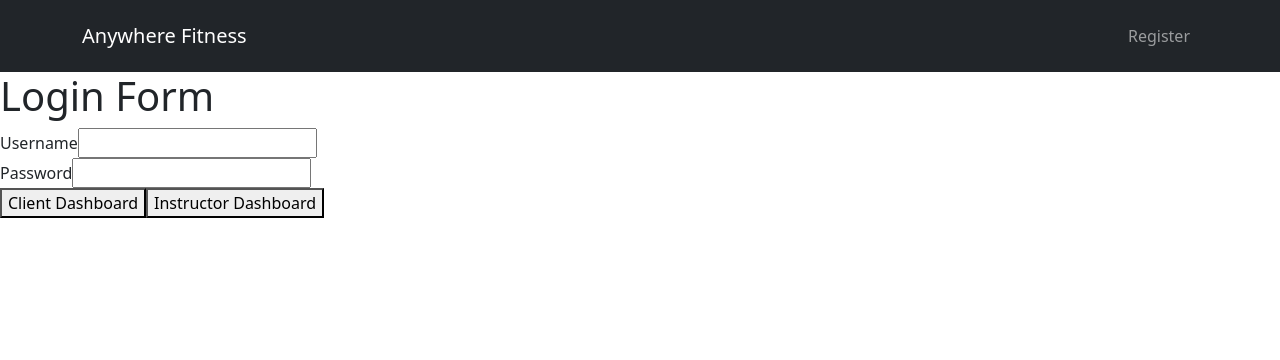
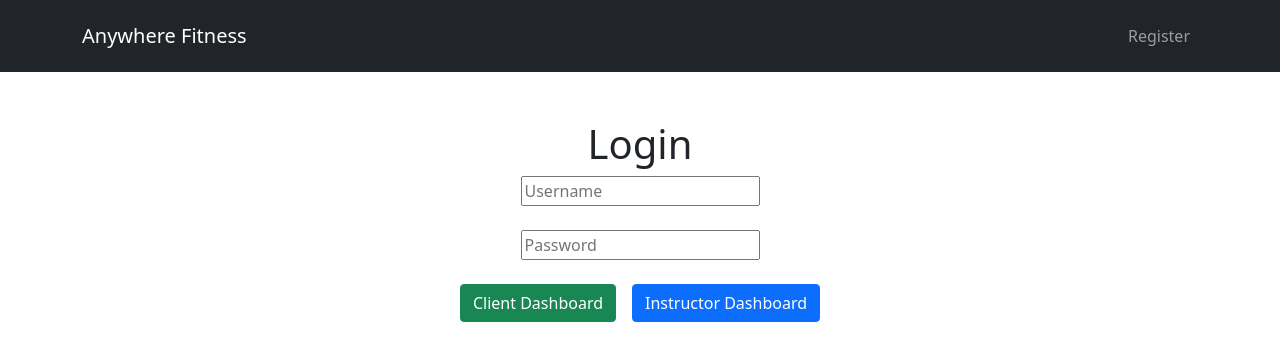
Before and after one commit to AnywhereFitness97/AnywhereFitness, a React (Create React App) app in the folder front-end/: page / in a window 1280 px wide. Shown: the top 360 px of the page. Built offline with nearby package versions, Linux system fonts and the light colour scheme.

Commit message:
styled login form

```diff
--- a/front-end/src/App.css
+++ b/front-end/src/App.css
@@ -37,6 +37,16 @@
   }
 }
 
-.heightBig {
-  height: 4000px;
+.username-error {
+  color: red;
+  position: absolute;
+  font-size: 10px;
+  transform: translate(-40px, 29px);
 }
+
+.password-error {
+  color: red;
+  position: absolute;
+  font-size: 10px;
+  transform: translate(-40px, 83px);
+}
--- a/front-end/src/components/forms/Login.jsx
+++ b/front-end/src/components/forms/Login.jsx
@@ -35,37 +35,46 @@ const Login = () => {
   };
 
   return (
-    <div>
-      <h1>Login Form</h1>
-      <form>
-        <label>
-          Username
+    <section className="py-5">
+      <div className="container">
+        <h1 className="text-center">Login</h1>
+        <form className="d-flex flex-column align-items-center">
           <input
+            className={`mb-4 ${
+              formErrors.username ? "border-danger border-1" : ""
+            }`}
             type="text"
             name="username"
             value={formValues.username}
             onChange={handleChange}
+            placeholder="Username"
           />
-        </label>
-        <div className="error">{formErrors.username}</div>
-        <label>
-          Password
+          <div className="error username-error">{formErrors.username}</div>
+
           <input
+            className={`mb-4 ${
+              formErrors.password ? "border-danger border-1" : ""
+            }`}
             type="text"
             name="password"
             value={formValues.password}
             onChange={handleChange}
+            placeholder="Password"
           />
-        </label>
-        <div className="error">{formErrors.password}</div>
+          <div className="error password-error">{formErrors.password}</div>
+          <div>
             <Link to="/client">
-          <button>Client Dashboard</button>
+              <button className="btn btn-success">Client Dashboard</button>
             </Link>
             <Link to="/instructor">
-          <button>Instructor Dashboard</button>
+              <button className="btn btn-primary ms-3">
+                Instructor Dashboard
+              </button>
             </Link>
+          </div>
         </form>
       </div>
+    </section>
   );
 };
 
```
Lines whose indentation alone changed are shown as unchanged.
